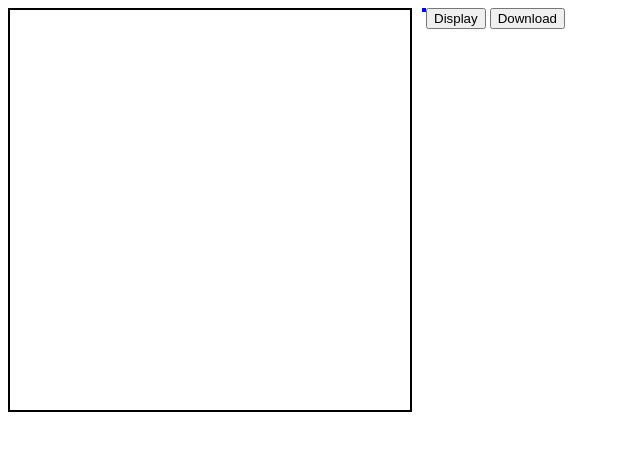
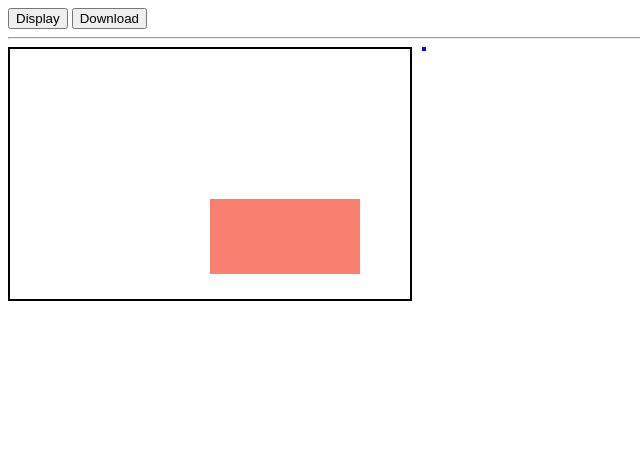
Before and after one commit to davieduardo001/cabine-de-fotos, a plain HTML site: page take_photos/index.html in a window 1280 px wide. Shown: the whole page, without its empty margins (0-640 px from the left). Drawn offline with Linux system fonts and the light colour scheme.

Commit message:
salvando o estado em uma tag canvas

```diff
--- a/take_photos/index.html
+++ b/take_photos/index.html
@@ -7,14 +7,44 @@
 	<title>take photo</title>
 </head>
 <body>
-	<button type="button" id"btnDisplay">Display</button>
-	<button type="button" id"btnDownload">Download</button>
+	<button type="button" id="btnDisplay">Display</button>
+	<button type="button" id="btnDownload">Download</button>
 
-	<canvas id="myCanvas" width="400" height="400" style="border: 2px solid #000; float: left;"></canvas>
+	<br/>
+	<hr/>
+
+	<canvas id="myCanvas" width="400" height="250" style="border: 2px solid #000; float: left;"></canvas>
 	<img src="" id="imgConverted" style="float: left; border: 2px solid #00f; margin-left:10px"/>
 
 	<script>
+		const btnDisplay = document.querySelector("#btnDisplay")
+		const btnDownload = document.querySelector("#btnDownload")
+		const imgConverted = document.querySelector("#imgConverted")
+		const myCanvas = document.querySelector("#myCanvas")
+		const ctx = myCanvas.getContext("2d")
 
+		ctx.font = "50px Roboto"
+		ctx.fillStyle = "#FA8072"
+		ctx.fillRect(200, 150, 150, 75)
+
+		btnDisplay.addEventListener("click", function() {
+			const dataURI = myCanvas.toDataURL()
+			imgConverted.src = dataURI
+			console.log(dataURI)
+		})
+
+		btnDownload.addEventListener("click", function() {
+			if(window.navigator.msSaveBlob) {
+				window.navigator.msSaveBlob(myCanvas.msToBlob(), "canvas-image.png")
+			} else {
+				const a = document.createElement("a")
+
+				document.body.appendChild(a)
+				a.href = myCanvas.toDataURL()
+				a.download = "canvas-image.png"
+				a.click()
+			}
+		})
 	</script>
 
 </body>
```
